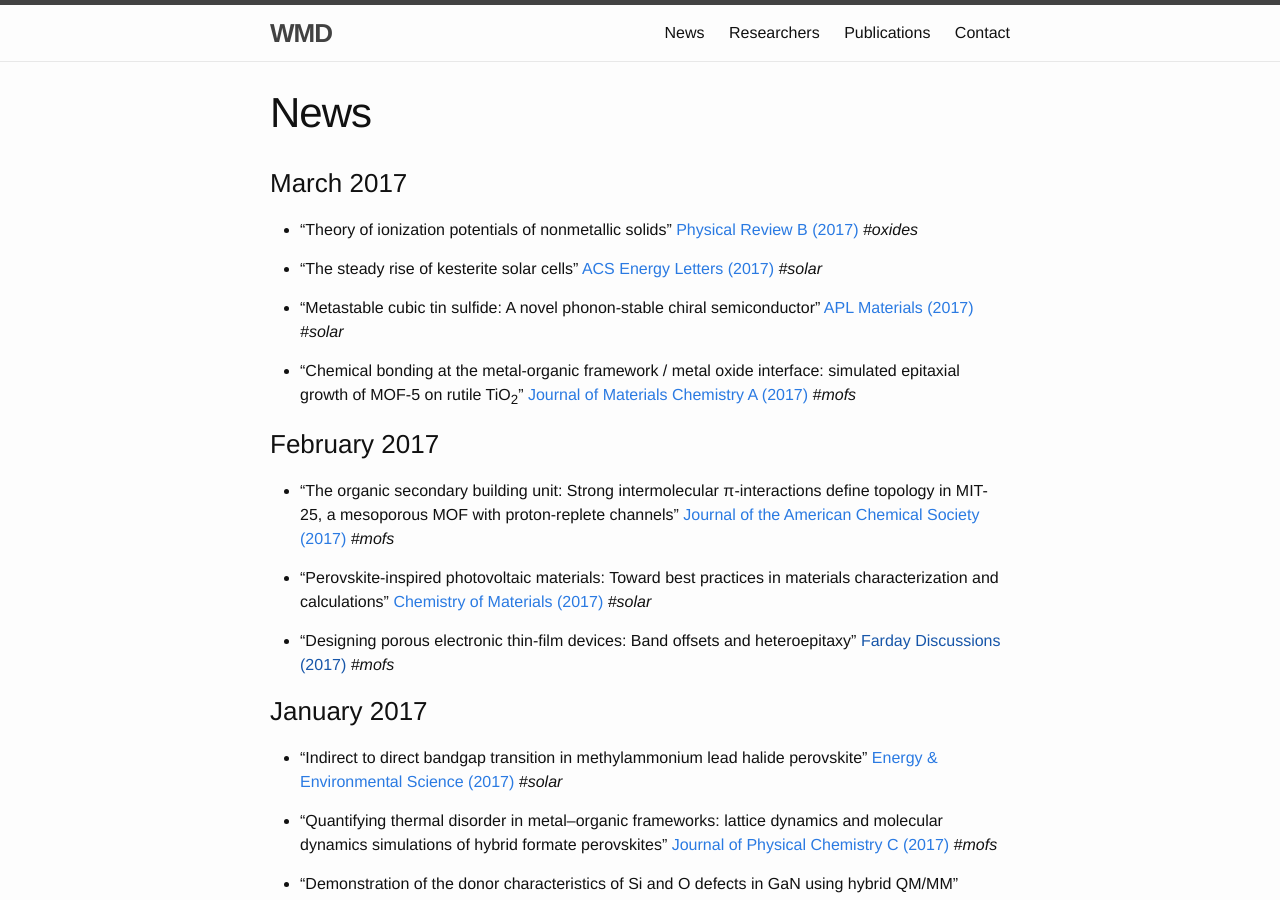
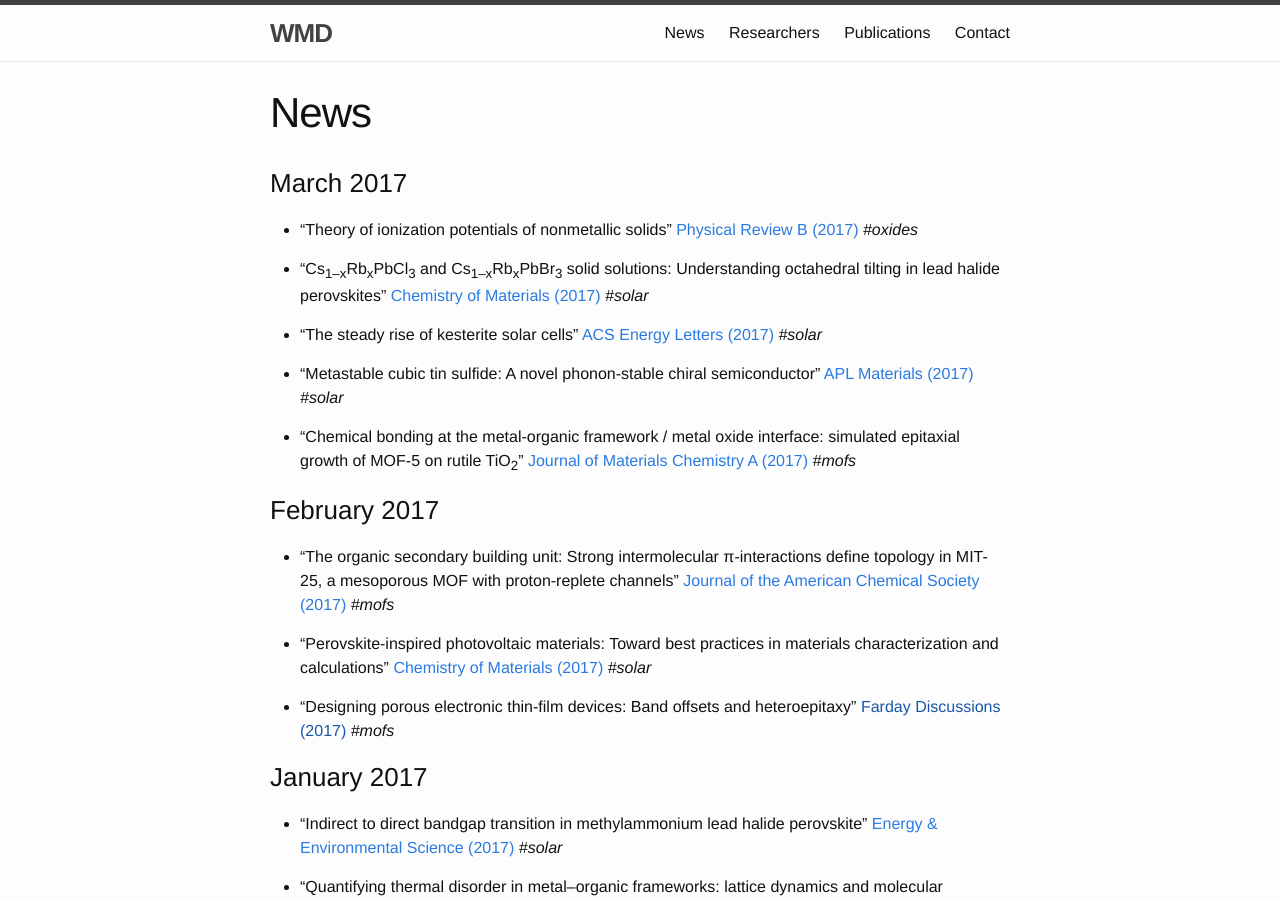
Before and after one commit to WMD-group/WMD-group.github.io, a Jekyll site: the page built from a_news.md, in a window 1280 px wide and 900 px high. Built offline with Jekyll 4.4.1, drawn with Linux system fonts in a browser that asks for light colours.

Commit message:
Yes latest

```diff
--- a/a_news.md
+++ b/a_news.md
@@ -8,6 +8,9 @@ permalink: /news/
 
 * "Theory of ionization potentials of nonmetallic solids" [Physical Review B (2017)](http://journals.aps.org/prb/abstract/10.1103/PhysRevB.95.125309)
 *#oxides*
+
+* "Cs<sub>1–x</sub>Rb<sub>x</sub>PbCl<sub>3</sub> and Cs<sub>1–x</sub>Rb<sub>x</sub>PbBr<sub>3</sub> solid solutions: Understanding octahedral tilting in lead halide perovskites" [Chemistry of Materials (2017)](http://pubs.acs.org/doi/abs/10.1021/acs.chemmater.6b05372)
+*#solar*
 
 * "The steady rise of kesterite solar cells" [ACS Energy Letters (2017)](http://pubs.acs.org/articlesonrequest/AOR-DfQrdu9v4gxXNAJaDUMb)
 *#solar*
```
